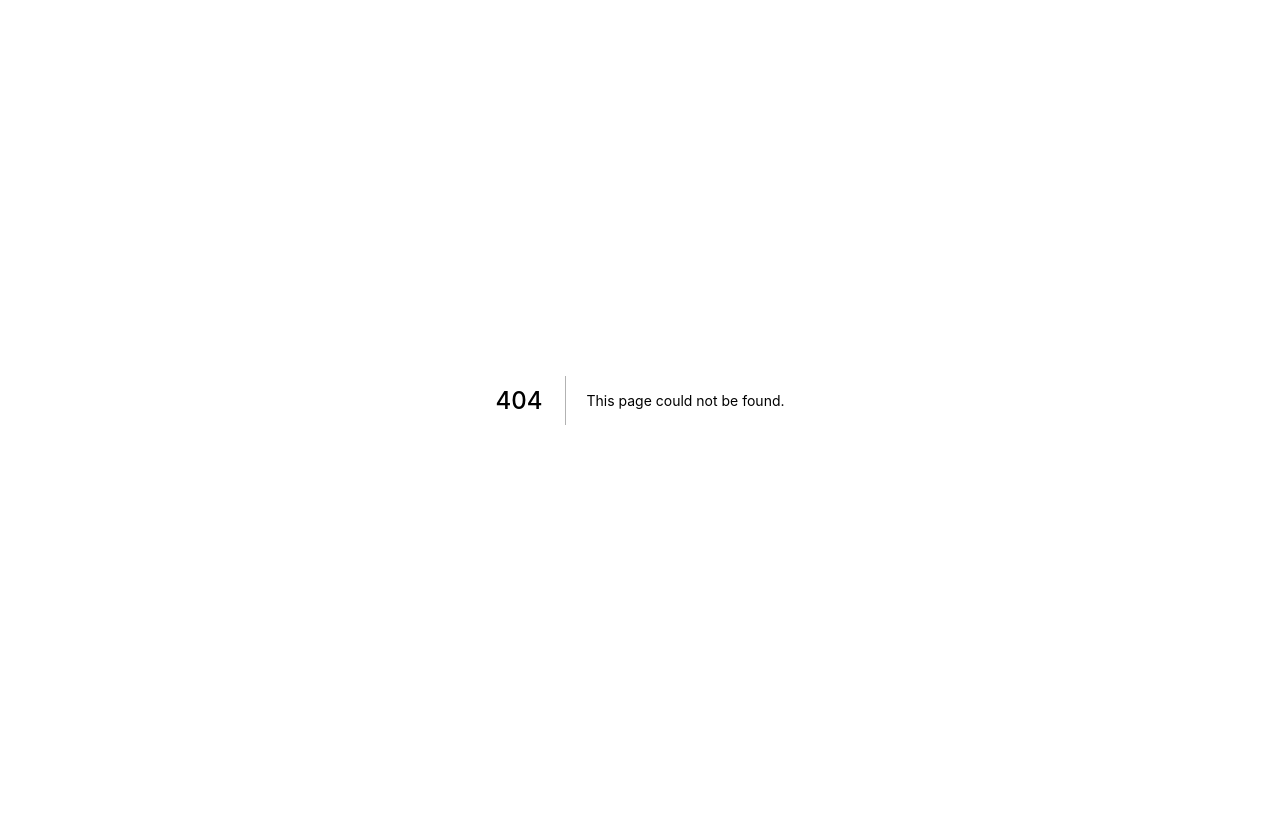
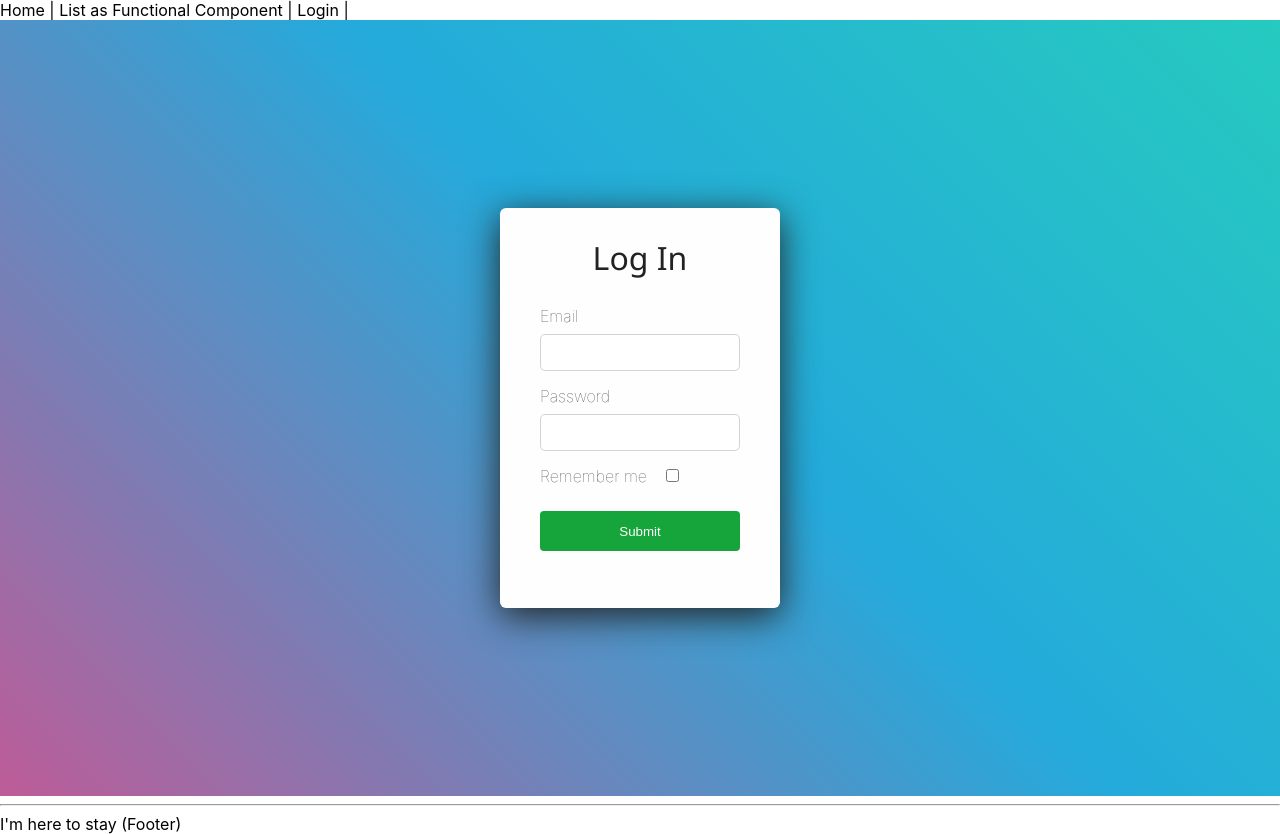
Before and after one commit to jcmpes/front_njs_blog, a Next.js app: page /login in a window 1280 px wide. Before the commit this address had no page. Before the commit the page ends 800 px from the top, so only its background shows below. Built offline with nearby package versions, Linux system fonts and the light colour scheme.

Commit message:
feat: login is working

```diff
--- /dev/null
+++ b/pages/login.tsx
@@ -0,0 +1,13 @@
+import { LoginForm } from "../src/components/auth/LoginPage/LoginForm"
+import Layout from "../src/components/layout/Layout";
+
+
+const LoginPage = () => {
+    return (
+        <Layout>
+            <LoginForm />
+        </Layout>
+    )
+}
+
+export default LoginPage;
--- a/pages/register.tsx
+++ b/pages/register.tsx
@@ -1,9 +1,12 @@
 import { RegisterForm } from "../src/components/auth/RegisterPage/RegisterForm"
+import Layout from "../src/components/layout/Layout";
 
 
 const RegisterPage = () => {
     return (
-        <RegisterForm />
+        <Layout>
+            <RegisterForm />
+        </Layout>
     )
 }
 
--- /dev/null
+++ b/src/api/auth.js
@@ -0,0 +1,27 @@
+import client, { configureClient, resetClient } from './client'
+import storage from '../utils/storage'
+
+// Register
+export const register = (userData) => {
+    return client
+        .post('/users/signup/', userData, {
+            headers: {
+                'Content-Type': "application/json;charset=UTF-8"
+            }
+        })
+        .then(data => console.log(data))
+        .catch(error => error)
+}
+
+// Login
+export const login = (credentials) => {
+    return client
+        .post('users/login/', credentials)
+        .then(({ user, access_token }) => {
+            configureClient({ access_token });
+            if (credentials.remember) {
+                storage.set('auth', access_token);
+            }
+            return user;
+        })
+}
--- /dev/null
+++ b/src/components/auth/LoginPage/LoginForm.tsx
@@ -0,0 +1,73 @@
+import React from 'react';
+import { login, register } from '../../../api/auth';
+
+import styles from '../../../../styles/Auth.module.css';
+
+// Regexp to validate email address
+const Regex = RegExp(/^[\w-\.]+@([\w-]+\.)+[\w-]{2,4}$/g);
+
+interface SignInProps {
+    name?: any;
+    value?: any;
+}
+
+interface SignInState {
+    email : string,
+    password : string,
+}
+
+export class LoginForm extends React.Component<SignInProps, SignInState> {
+
+    constructor(props: SignInProps) {
+        super(props);
+        const initialState = {
+            password: '',
+            email: '',
+            remember: true,
+        }
+        this.state = initialState;
+        this.handleChange = this.handleChange.bind(this);
+    }
+
+    handleChange = (event : any) => {
+        event.preventDefault();
+        this.setState((prevState) => ({
+            ...prevState,
+            [event.target.name]:
+              event.target.name === 'remember' ? event.target.checked : event.target.value,
+        }))
+    }
+
+    handleSubmit = (event : any) => {
+        event.preventDefault();
+        login(this.state).then(user => console.log(user)).catch(err => console.log(err))
+    }
+
+    render() {
+
+        return (
+            <div className={styles.wrapper}>
+                <div className={styles.formWrapper}>
+                    <h2>Log In</h2>
+                    <form onSubmit={this.handleSubmit}>
+                    <div className={styles.inputField}>
+                        <label className={styles.label} htmlFor="email">Email</label>
+                        <input className={styles.input} type='email' name='email' onChange={this.handleChange}/>
+                    </div>
+                    <div className={styles.inputField}>
+                        <label className={styles.label} htmlFor="password">Password</label>
+                        <input className={styles.input} type='password' name='password' onChange={this.handleChange}/>
+                    </div>
+                    <div className={styles.checkboxField}>
+                        <label className={styles.label} htmlFor="remember">Remember me</label>
+                        <input className={styles.checkbox} type='checkbox' name='remember' onChange={this.handleChange}/>
+                    </div>
+                    <div className={styles.submit}>
+                        <button className={styles.button}>Submit</button>
+                    </div>
+                    </form>
+                </div>
+            </div>
+        );
+    }
+}
--- a/src/components/auth/RegisterPage/RegisterForm.tsx
+++ b/src/components/auth/RegisterPage/RegisterForm.tsx
@@ -1,7 +1,7 @@
 import React from 'react';
-import { register } from '../../../api/register';
+import { register } from '../../../api/auth';
 
-import styles from './RegisterForm.module.css'
+import styles from '../../../../styles/Auth.module.css'
 
 // Regexp to validate email address
 const Regex = RegExp(/^[\w-\.]+@([\w-]+\.)+[\w-]{2,4}$/g);
--- a/src/components/layout/Layout.tsx
+++ b/src/components/layout/Layout.tsx
@@ -17,8 +17,7 @@ const Layout: React.FunctionComponent<Props> = ({ children, title = 'This is the
       <nav>
         <Link href='/'><a>Home</a></Link> | {' '}
         <Link href='/list-fc'><a>List as Functional Component</a></Link> | {' '}
-        <Link href='/list-class'><a>List As Class</a></Link> | {' '}
-        <Link href='/about'><a>About</a></Link> | {' '}
+        <Link href='/login'><a>Login</a></Link> | {' '}
       </nav>
     </header>
     {children}
--- /dev/null
+++ b/src/utils/storage.js
@@ -0,0 +1,23 @@
+const storage = {
+    get(key) {
+      const value = localStorage.getItem(key);
+      if (!value) {
+        return null;
+      }
+      return JSON.parse(value);
+    },
+
+    set(key, value) {
+      localStorage.setItem(key, JSON.stringify(value));
+    },
+
+    remove(key) {
+      localStorage.removeItem(key);
+    },
+
+    clear() {
+      localStorage.clear();
+    },
+  };
+
+  export default storage;
--- a/src/components/auth/RegisterPage/RegisterForm.module.css
+++ b/styles/Auth.module.css
@@ -65,6 +65,14 @@
     color: #bbb;
 }
 
+.checkbox {
+    margin-left: 1.2rem;
+}
+
+.checkboxField {
+    margin-bottom: 1.2rem;
+}
+
 .button {
     cursor: pointer;
     margin-right: 0.25em;
--- a/tsconfig.json
+++ b/tsconfig.json
@@ -22,7 +22,7 @@
     "next-env.d.ts",
     "**/*.ts",
     "**/*.tsx"
-, "src/api/register.js"  ],
+, "src/api/auth.js"  ],
   "exclude": [
     "node_modules"
   ]
```
Also changed, not shown: src/api/register.js (deleted, +0 -13 lines). Lines whose indentation alone changed are shown as unchanged.
